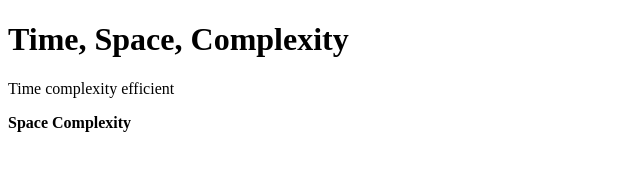
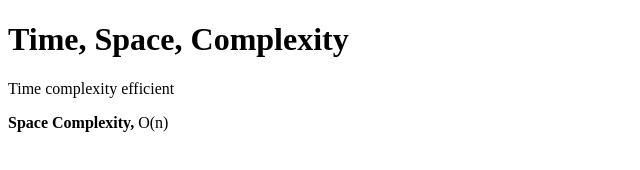
Before and after one commit to acciojob/time-and-space-complexity-manishpatel28598, a website: page main.html in a window 1280 px wide. Shown: the full height of the page, 0-640 px from the left. Drawn offline with Linux system fonts and the light colour scheme.

Commit message:
created a submission

```diff
--- a/main.html
+++ b/main.html
@@ -10,7 +10,7 @@
 	<!-- the entire body must be written by student -->
 	<h1>Time, Space, Complexity</h1>
 	<p>Time complexity efficient</p>
-	<p><b>Space Complexity</b></p>
+	<p><b>Space Complexity,</b> O(n)</p>
     <script type="text/javascript" src="./script.js">
 </script>
 
```
